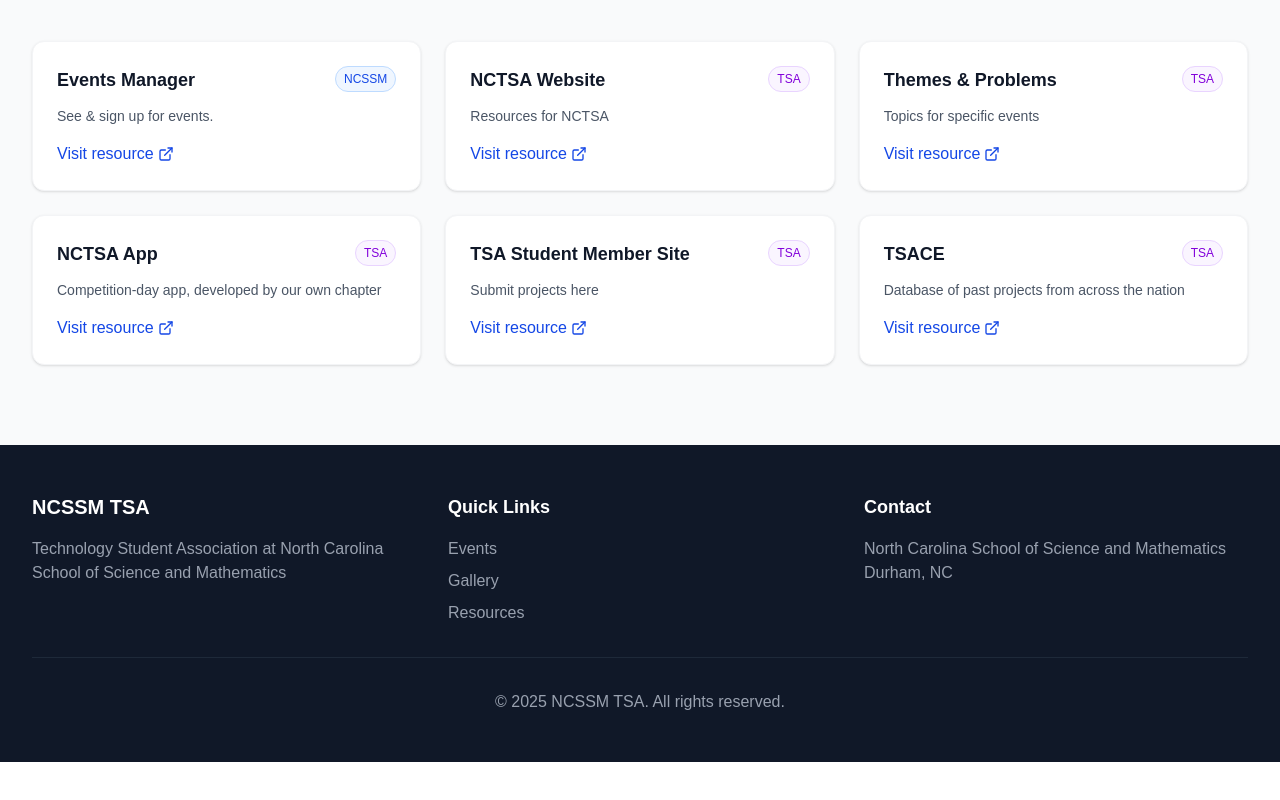
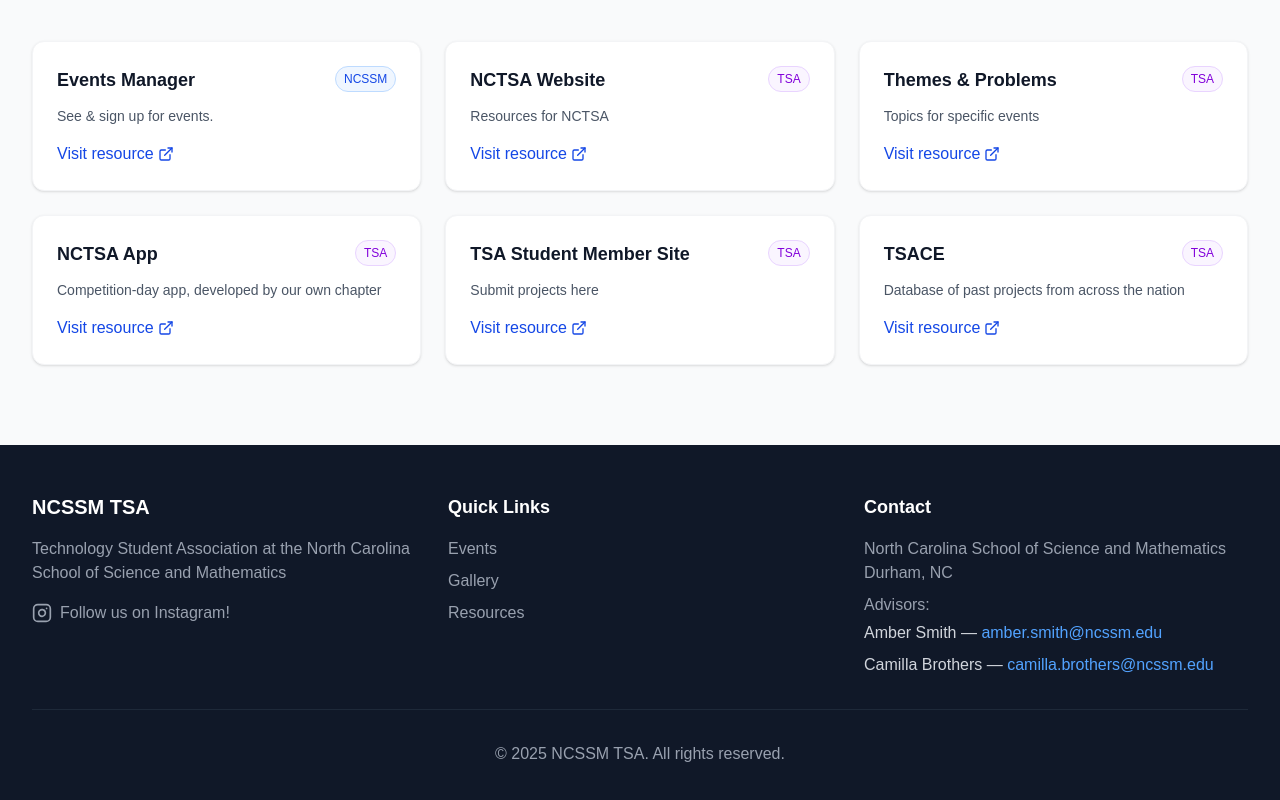
Before and after one commit to ncssmtsa2025git/ncssm-tsa-hub-deploy, a Next.js app in the folder website-frontend/: page /resources in a window 1280 px wide. Shown: the part 427-1227 px from the top of the page. Before the commit the page ends 1189 px from the top, so only its background shows below. Built offline with nearby package versions, Linux system fonts and the light colour scheme; no server answers.

Commit message:
background image

```diff
--- a/website-frontend/app/components/Footer.tsx
+++ b/website-frontend/app/components/Footer.tsx
@@ -1,17 +1,30 @@
 import Link from "next/link";
 import { JSX } from "react";
+import { Instagram } from "lucide-react";
 
 export default function Footer(): JSX.Element {
   return (
     <footer className="bg-gray-900 text-white py-12">
       <div className="max-w-7xl mx-auto px-4 sm:px-6 lg:px-8">
         <div className="grid md:grid-cols-3 gap-8">
+          {/* Left: About */}
           <div>
             <h3 className="text-xl font-bold mb-4">NCSSM TSA</h3>
-              <p className="text-gray-400">
-                Technology Student Association at North Carolina School of Science and Mathematics
+            <p className="text-gray-400 mb-4">
+              Technology Student Association at the North Carolina School of Science and Mathematics
             </p>
+            <a
+              href="https://www.instagram.com/ncssmtsa?utm_source=ig_web_button_share_sheet&igsh=MXRyZWYwdmxreXBsaQ=="
+              target="_blank"
+              rel="noopener noreferrer"
+              className="inline-flex items-center text-gray-400 hover:text-pink-500 transition-colors"
+            >
+              <Instagram className="w-5 h-5 mr-2" />
+              <span>Follow us on Instagram!</span>
+            </a>
           </div>
+
+          {/* Middle: Quick Links */}
           <div>
             <h4 className="text-lg font-semibold mb-4">Quick Links</h4>
             <div className="space-y-2">
@@ -20,14 +33,39 @@
               <Link href="/resources" className="text-gray-400 hover:text-white block">Resources</Link>
             </div>
           </div>
+
+          {/* Right: Contact */}
           <div>
             <h4 className="text-lg font-semibold mb-4">Contact</h4>
-              <p className="text-gray-400">
+            <p className="text-gray-400 mb-2">
               North Carolina School of Science and Mathematics<br />
               Durham, NC
             </p>
+            <p className="text-gray-400 mb-1 font-medium">Advisors:</p>
+            <ul className="space-y-2">
+              <li className="text-gray-300">
+                Amber Smith —{" "}
+                <a
+                  href="mailto:amber.smith@ncssm.edu"
+                  className="text-blue-400 hover:underline"
+                >
+                  amber.smith@ncssm.edu
+                </a>
+              </li>
+              <li className="text-gray-300">
+                Camilla Brothers —{" "}
+                <a
+                  href="mailto:camilla.brothers@ncssm.edu"
+                  className="text-blue-400 hover:underline"
+                >
+                  camilla.brothers@ncssm.edu
+                </a>
+              </li>
+            </ul>
           </div>
         </div>
+
+        {/* Bottom Copyright */}
         <div className="border-t border-gray-800 mt-8 pt-8 text-center text-gray-400">
           <p>&copy; 2025 NCSSM TSA. All rights reserved.</p>
         </div>
--- a/website-frontend/app/page.tsx
+++ b/website-frontend/app/page.tsx
@@ -1,18 +1,33 @@
 import Link from "next/link";
 import { ArrowRight, Users, Calendar, BookOpen, Award, User, Camera } from "lucide-react";
 import { JSX } from "react";
+import Image from "next/image";
 
 export default function Home(): JSX.Element {
   return (
     <div className="min-h-screen bg-white">
       {/* Hero Section */}
-      <section className="relative
-        min-h-[calc(100svh-var(--header-h))]
-        md:min-h-[calc(100vh-var(--header-h))]
-        flex items-center justify-center
-        bg-gradient-to-br from-blue-900 via-blue-700 to-teal-600">
+      <section
+        className="relative
+          min-h-[calc(100svh-var(--header-h))]
+          md:min-h-[calc(100vh-var(--header-h))]
+          flex items-center justify-center"
+      >
+        <div className="absolute inset-0 overflow-hidden pointer-events-none">
+          {/* Background image */}
+          <Image
+            src="/front_page/background.jpg" // <-- put your image in /public folder
+            alt="Hero Background"
+            fill
+            className="object-cover blur-sm scale-110 transform-gpu" // lg works too?
+            priority
+          />
+        </div>
 
-        <div className="absolute inset-0 bg-black bg-opacity-40"></div>
+        {/* Readability overlay */}
+        <div className="absolute inset-0 bg-black/45" />
+
+        {/* Hero Content */}
         <div className="relative z-10 text-center text-white px-4">
           <h1 className="text-5xl md:text-7xl font-bold mb-6 leading-tight">
             NCSSM TSA
@@ -30,6 +45,8 @@
             </Link>
           </div>
         </div>
+
+        {/* Scroll indicator */}
         <div className="absolute bottom-8 left-1/2 transform -translate-x-1/2 animate-bounce">
           <div className="w-6 h-10 border-2 border-white rounded-full flex justify-center">
             <div className="w-1 h-3 bg-white rounded-full mt-2"></div>
@@ -48,7 +65,7 @@
           <div className="grid grid-cols-1 md:grid-cols-2 lg:grid-cols-3 gap-8">
             {/* President */}
             <div className="text-center">
-              <div className="aspect-[4/3] bg-gray-100 border border-gray-200 rounded-lg flex items-center justify-center mb-4">
+              <div className="aspect-[1/1] bg-gray-100 border border-gray-200 rounded-lg flex items-center justify-center mb-4">
                 <User className="h-16 w-16 text-gray-400" />
               </div>
               <h3 className="text-lg font-semibold text-gray-900 mb-1">
@@ -64,7 +81,7 @@
 
             {/* Vice President */}
             <div className="text-center">
-              <div className="aspect-[4/3] bg-gray-100 border border-gray-200 rounded-lg flex items-center justify-center mb-4">
+              <div className="aspect-[1/1] bg-gray-100 border border-gray-200 rounded-lg flex items-center justify-center mb-4">
                 <User className="h-16 w-16 text-gray-400" />
               </div>
               <h3 className="text-lg font-semibold text-gray-900 mb-1">
@@ -80,7 +97,7 @@
 
             {/* Secretary */}
             <div className="text-center">
-              <div className="aspect-[4/3] bg-gray-100 border border-gray-200 rounded-lg flex items-center justify-center mb-4">
+              <div className="aspect-[1/1] bg-gray-100 border border-gray-200 rounded-lg flex items-center justify-center mb-4">
                 <User className="h-16 w-16 text-gray-400" />
               </div>
               <h3 className="text-lg font-semibold text-gray-900 mb-1">
@@ -96,7 +113,7 @@
 
             {/* Treasurer */}
             <div className="text-center">
-              <div className="aspect-[4/3] bg-gray-100 border border-gray-200 rounded-lg flex items-center justify-center mb-4">
+              <div className="aspect-[1/1] bg-gray-100 border border-gray-200 rounded-lg flex items-center justify-center mb-4">
                 <User className="h-16 w-16 text-gray-400" />
               </div>
               <h3 className="text-lg font-semibold text-gray-900 mb-1">
@@ -112,7 +129,7 @@
 
             {/* Reporter */}
             <div className="text-center">
-              <div className="aspect-[4/3] bg-gray-100 border border-gray-200 rounded-lg flex items-center justify-center mb-4">
+              <div className="aspect-[1/1] bg-gray-100 border border-gray-200 rounded-lg flex items-center justify-center mb-4">
                 <User className="h-16 w-16 text-gray-400" />
               </div>
               <h3 className="text-lg font-semibold text-gray-900 mb-1">
@@ -128,7 +145,7 @@
 
             {/* Sergeant at Arms */}
             <div className="text-center">
-              <div className="aspect-[4/3] bg-gray-100 border border-gray-200 rounded-lg flex items-center justify-center mb-4">
+              <div className="aspect-[1/1] bg-gray-100 border border-gray-200 rounded-lg flex items-center justify-center mb-4">
                 <User className="h-16 w-16 text-gray-400" />
               </div>
               <h3 className="text-lg font-semibold text-gray-900 mb-1">
```
Also changed, not shown: 1 other file (tests, documents, lock files or other folders). Lines whose indentation alone changed are shown as unchanged.
